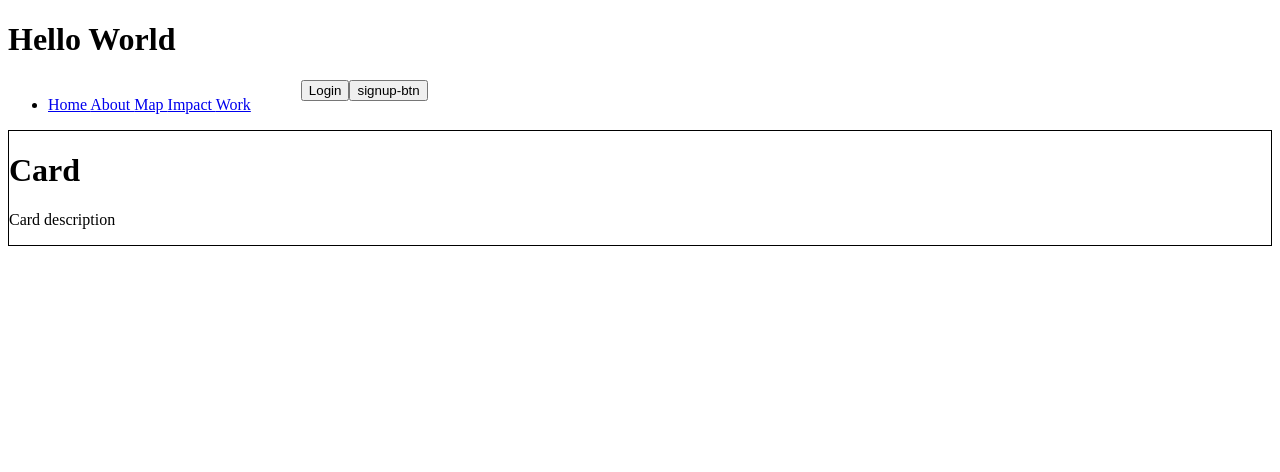
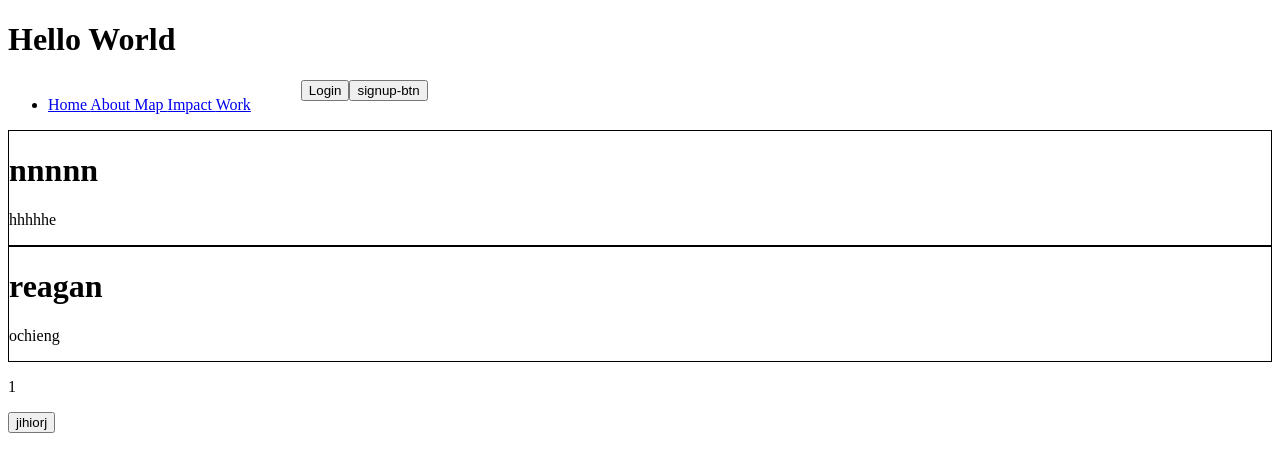
Before and after one commit to ochibocca/Health-Tracker, a React (Vite) app in the folder frontend/: page / in a window 1280 px wide. Shown: the top 472 px of the page. Built offline with nearby package versions, Linux system fonts and the light colour scheme.

Commit message:
tested props and UseSate

```diff
--- a/frontend/src/components/card.jsx
+++ b/frontend/src/components/card.jsx
@@ -1,9 +1,9 @@
 import '../css/card.css'
-function Card(){
+function Card(props){
     return(
         <div className='card'>
-            <h1>Card</h1>
-            <p>Card description</p>
+            <h1>{props.Name}</h1>
+            <p>{props.description}</p>
         </div>
     )
 }
--- a/frontend/src/pages/home.jsx
+++ b/frontend/src/pages/home.jsx
@@ -1,14 +1,22 @@
+import React, { useState } from "react";
+
 import Navbar from"../components/navbar"
 import Card from"../components/card"
 
+
 function Home() {
+  const [count , setCount]= useState(1)
+  let nnn = "meaga ochieng"
   return (
     <header>
       <div>
         <h1>Hello World</h1>
       </div>
         <Navbar />
-        <Card />
+        <Card Name={"nnnnn"} description={"hhhhhe"}/>
+         <Card Name={"reagan"} description={"ochieng"}/>
+        <p>{count}</p>
+        <button onClick={()=> setCount (count+1)}>jihiorj</button>
     </header>
   );
 }
```
